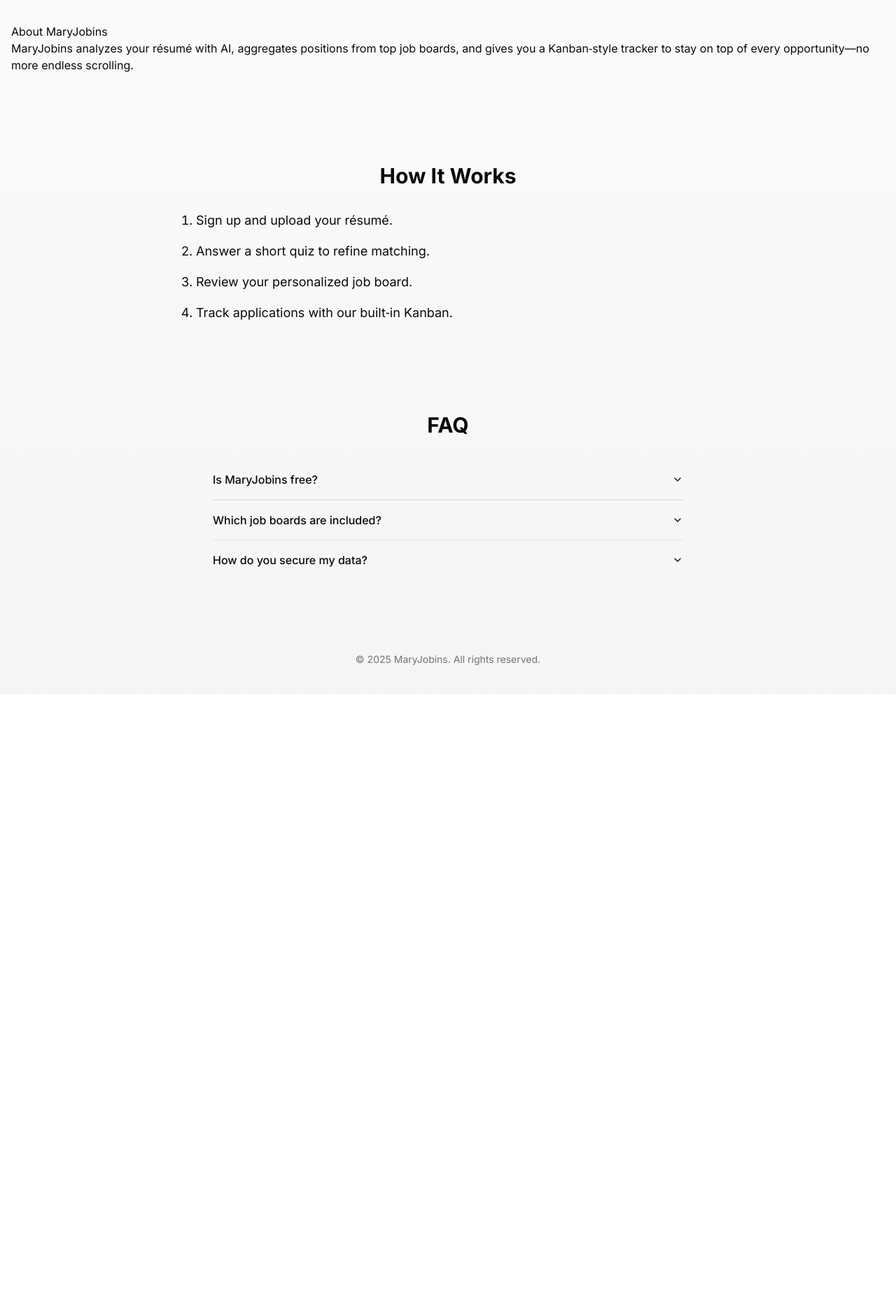
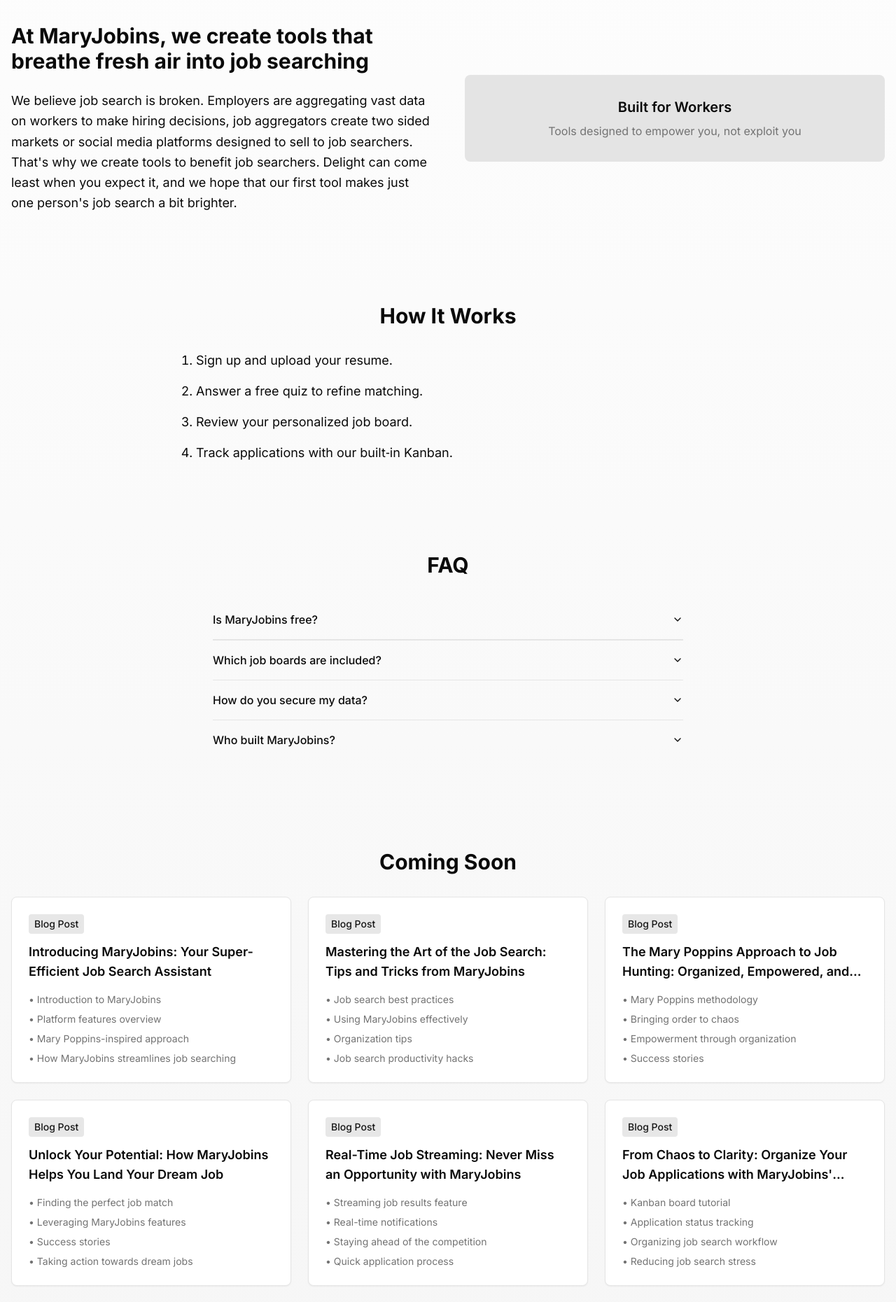
Before and after one commit to dcrawsh/maryjobinsnext, a Next.js app: page / in a window 1280 px wide. Shown: the part 880-2740 px from the top of the page at 70% size. Before the commit the page ends 1872 px from the top, so only its background shows below. Built offline with nearby package versions, Linux system fonts and the light colour scheme; no server answers.

Commit message:
Update homepage page.tsx

```diff
--- a/app/page.tsx
+++ b/app/page.tsx
@@ -18,25 +18,18 @@
         {/* Copy block */}
         <div className="text-center md:text-left">
           <h1 className="text-5xl font-extrabold mb-4 tracking-tight">
-            MaryJobins
+            Job search done different.
           </h1>
           <p className="text-xl mb-10 max-w-xl">
-            AI‑powered job search assistant that curates roles, matches your
-            skills, and keeps every application organized.
+            MaryJobins is job search built for workers.
           </p>
 
           <div className="flex justify-center md:justify-start gap-4">
             <Link
-              href="/signup"
+              href="/job-search-quiz"
               className="bg-primary text-primary-foreground px-6 py-3 rounded-lg shadow hover:bg-primary/90 transition"
             >
-              Get Started
-            </Link>
-            <Link
-              href="/job-search-quiz"
-              className="px-6 py-3 rounded-lg border border-primary text-primary hover:bg-primary/10 transition"
-            >
-              Take the Quiz
+              Try our free quiz
             </Link>
           </div>
         </div>
@@ -52,25 +45,28 @@
         />
       </header>
 
-      {/* ── About ────────────────────────────────────────────── */}
-      <section
-        id="about"
-        className="container mx-auto px-4 py-16 prose prose-invert prose-lg"
-      >
-        <h2>About MaryJobins</h2>
-        <p>
-          MaryJobins analyzes your résumé with AI, aggregates positions from top
-          job boards, and gives you a Kanban‑style tracker to stay on top of
-          every opportunity—no more endless scrolling.
+      {/* ── Section Two: Mission ────────────────────────────── */}
+      <section className="container mx-auto px-4 py-16 grid gap-12 md:grid-cols-2 items-center">
+        <div>
+          <h2 className="text-3xl font-bold mb-6">
+            At MaryJobins, we create tools that breathe fresh air into job searching
+          </h2>
+          <p className="text-lg leading-relaxed">
+            We believe job search is broken. Employers are aggregating vast data on workers to make hiring decisions, job aggregators create two sided markets or social media platforms designed to sell to job searchers. That's why we create tools to benefit job searchers. Delight can come least when you expect it, and we hope that our first tool makes just one person's job search a bit brighter.
           </p>
+        </div>
+        <div className="bg-primary/10 rounded-lg p-8 text-center">
+          <h3 className="text-xl font-semibold mb-2">Built for Workers</h3>
+          <p className="text-muted-foreground">Tools designed to empower you, not exploit you</p>
+        </div>
       </section>
 
-      {/* ── Instructions ─────────────────────────────────────── */}
-      <section id="instructions" className="container mx-auto px-4 py-16">
+      {/* ── How It Works ─────────────────────────────────────── */}
+      <section id="how-it-works" className="container mx-auto px-4 py-16">
         <h2 className="text-3xl font-bold text-center mb-8">How It Works</h2>
         <ol className="max-w-3xl mx-auto space-y-4 list-decimal pl-6 text-lg">
-          <li>Sign up and upload your résumé.</li>
-          <li>Answer a short quiz to refine matching.</li>
+          <li>Sign up and upload your resume.</li>
+          <li>Answer a free quiz to refine matching.</li>
           <li>Review your personalized job board.</li>
           <li>Track applications with our built‑in Kanban.</li>
         </ol>
@@ -85,11 +81,10 @@
           collapsible
           className="max-w-2xl mx-auto divide-y divide-border"
         >
-         {/* ✅ every item gets a value                         ↓↓↓↓↓ */ }
           <AccordionItem value="pricing">
             <AccordionTrigger>Is MaryJobins free?</AccordionTrigger>
             <AccordionContent>
-    Yes—basic features are free. Premium tiers unlock advanced AI matching and
+              Yes—basic features are free. Premium tiers unlock advanced AI matching and
               unlimited saved searches.
             </AccordionContent>
           </AccordionItem>
@@ -105,17 +100,159 @@
           <AccordionItem value="security">
             <AccordionTrigger>How do you secure my data?</AccordionTrigger>
             <AccordionContent>
-    All data is encrypted in transit and at rest. We never sell or share your
+              All data is encrypted in transit and at rest. We never sell or share your
               information.
             </AccordionContent>
           </AccordionItem>
 
+          <AccordionItem value="team">
+            <AccordionTrigger>Who built MaryJobins?</AccordionTrigger>
+            <AccordionContent>
+              MaryJobins was built by a team of developers and job search experts who
+              experienced the frustrations of traditional job hunting firsthand.
+            </AccordionContent>
+          </AccordionItem>
         </Accordion>
+      </section>
+
+      {/* ── Coming Soon Tiles Gallery ───────────────────────── */}
+      <section id="coming-soon" className="container mx-auto px-4 py-16">
+        <h2 className="text-3xl font-bold text-center mb-8">Coming Soon</h2>
+
+        <div className="grid gap-6 md:grid-cols-2 lg:grid-cols-3 max-w-7xl mx-auto">
+          {/* Blog Post 1 */}
+          <div className="bg-card rounded-lg p-6 border shadow-sm hover:shadow-md transition-shadow">
+            <div className="inline-block bg-primary/10 text-primary px-2 py-1 rounded text-sm font-medium mb-3">
+              Blog Post
+            </div>
+            <h3 className="text-lg font-semibold mb-4 line-clamp-2">
+              Introducing MaryJobins: Your Super-Efficient Job Search Assistant
+            </h3>
+            <ul className="space-y-2 text-sm text-muted-foreground">
+              <li>• Introduction to MaryJobins</li>
+              <li>• Platform features overview</li>
+              <li>• Mary Poppins-inspired approach</li>
+              <li>• How MaryJobins streamlines job searching</li>
+            </ul>
+          </div>
+
+          {/* Blog Post 2 */}
+          <div className="bg-card rounded-lg p-6 border shadow-sm hover:shadow-md transition-shadow">
+            <div className="inline-block bg-primary/10 text-primary px-2 py-1 rounded text-sm font-medium mb-3">
+              Blog Post
+            </div>
+            <h3 className="text-lg font-semibold mb-4 line-clamp-2">
+              Mastering the Art of the Job Search: Tips and Tricks from MaryJobins
+            </h3>
+            <ul className="space-y-2 text-sm text-muted-foreground">
+              <li>• Job search best practices</li>
+              <li>• Using MaryJobins effectively</li>
+              <li>• Organization tips</li>
+              <li>• Job search productivity hacks</li>
+            </ul>
+          </div>
+
+          {/* Blog Post 3 */}
+          <div className="bg-card rounded-lg p-6 border shadow-sm hover:shadow-md transition-shadow">
+            <div className="inline-block bg-primary/10 text-primary px-2 py-1 rounded text-sm font-medium mb-3">
+              Blog Post
+            </div>
+            <h3 className="text-lg font-semibold mb-4 line-clamp-2">
+              The Mary Poppins Approach to Job Hunting: Organized, Empowered, and Successful
+            </h3>
+            <ul className="space-y-2 text-sm text-muted-foreground">
+              <li>• Mary Poppins methodology</li>
+              <li>• Bringing order to chaos</li>
+              <li>• Empowerment through organization</li>
+              <li>• Success stories</li>
+            </ul>
+          </div>
+
+          {/* Blog Post 4 */}
+          <div className="bg-card rounded-lg p-6 border shadow-sm hover:shadow-md transition-shadow">
+            <div className="inline-block bg-primary/10 text-primary px-2 py-1 rounded text-sm font-medium mb-3">
+              Blog Post
+            </div>
+            <h3 className="text-lg font-semibold mb-4 line-clamp-2">
+              Unlock Your Potential: How MaryJobins Helps You Land Your Dream Job
+            </h3>
+            <ul className="space-y-2 text-sm text-muted-foreground">
+              <li>• Finding the perfect job match</li>
+              <li>• Leveraging MaryJobins features</li>
+              <li>• Success stories</li>
+              <li>• Taking action towards dream jobs</li>
+            </ul>
+          </div>
+
+          {/* Blog Post 5 */}
+          <div className="bg-card rounded-lg p-6 border shadow-sm hover:shadow-md transition-shadow">
+            <div className="inline-block bg-primary/10 text-primary px-2 py-1 rounded text-sm font-medium mb-3">
+              Blog Post
+            </div>
+            <h3 className="text-lg font-semibold mb-4 line-clamp-2">
+              Real-Time Job Streaming: Never Miss an Opportunity with MaryJobins
+            </h3>
+            <ul className="space-y-2 text-sm text-muted-foreground">
+              <li>• Streaming job results feature</li>
+              <li>• Real-time notifications</li>
+              <li>• Staying ahead of the competition</li>
+              <li>• Quick application process</li>
+            </ul>
+          </div>
+
+          {/* Blog Post 6 */}
+          <div className="bg-card rounded-lg p-6 border shadow-sm hover:shadow-md transition-shadow">
+            <div className="inline-block bg-primary/10 text-primary px-2 py-1 rounded text-sm font-medium mb-3">
+              Blog Post
+            </div>
+            <h3 className="text-lg font-semibold mb-4 line-clamp-2">
+              From Chaos to Clarity: Organize Your Job Applications with MaryJobins' Kanban Board
+            </h3>
+            <ul className="space-y-2 text-sm text-muted-foreground">
+              <li>• Kanban board tutorial</li>
+              <li>• Application status tracking</li>
+              <li>• Organizing job search workflow</li>
+              <li>• Reducing job search stress</li>
+            </ul>
+          </div>
+
+          {/* Blog Post 7 */}
+          <div className="bg-card rounded-lg p-6 border shadow-sm hover:shadow-md transition-shadow">
+            <div className="inline-block bg-primary/10 text-primary px-2 py-1 rounded text-sm font-medium mb-3">
+              Blog Post
+            </div>
+            <h3 className="text-lg font-semibold mb-4 line-clamp-2">
+              Remote Work Revolution: How to Find and Land Remote Jobs Using MaryJobins
+            </h3>
+            <ul className="space-y-2 text-sm text-muted-foreground">
+              <li>• Remote work trend</li>
+              <li>• Using the remote toggle feature</li>
+              <li>• Finding quality remote positions</li>
+              <li>• Remote job application tips</li>
+            </ul>
+          </div>
+
+          {/* Blog Post 8 */}
+          <div className="bg-card rounded-lg p-6 border shadow-sm hover:shadow-md transition-shadow">
+            <div className="inline-block bg-primary/10 text-primary px-2 py-1 rounded text-sm font-medium mb-3">
+              Blog Post
+            </div>
+            <h3 className="text-lg font-semibold mb-4 line-clamp-2">
+              Looking Ahead: The Future of Job Searching with MaryJobins
+            </h3>
+            <ul className="space-y-2 text-sm text-muted-foreground">
+              <li>• Upcoming features preview</li>
+              <li>• Beta roadmap</li>
+              <li>• Automatic query generation teaser</li>
+              <li>• Community success stories</li>
+            </ul>
+          </div>
+        </div>
       </section>
 
       {/* ── Footer ───────────────────────────────────────────── */}
       <footer className="py-10 text-center text-sm text-muted-foreground">
-        © {new Date().getFullYear()} MaryJobins. All rights reserved.
+        © {new Date().getFullYear()} MaryJobins. All rights reserved.
       </footer>
     </div>
   );
```
Lines whose indentation alone changed are shown as unchanged.
